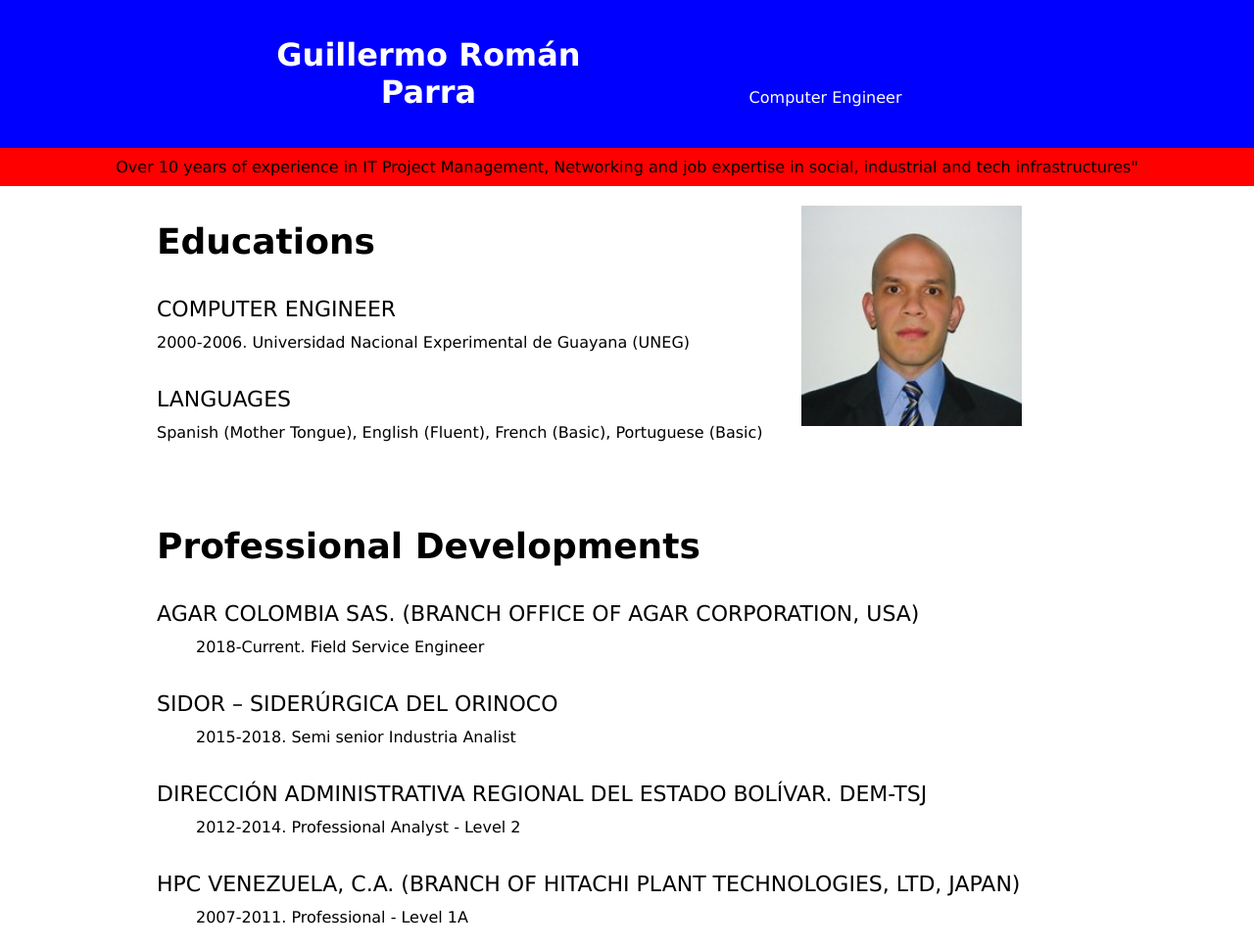
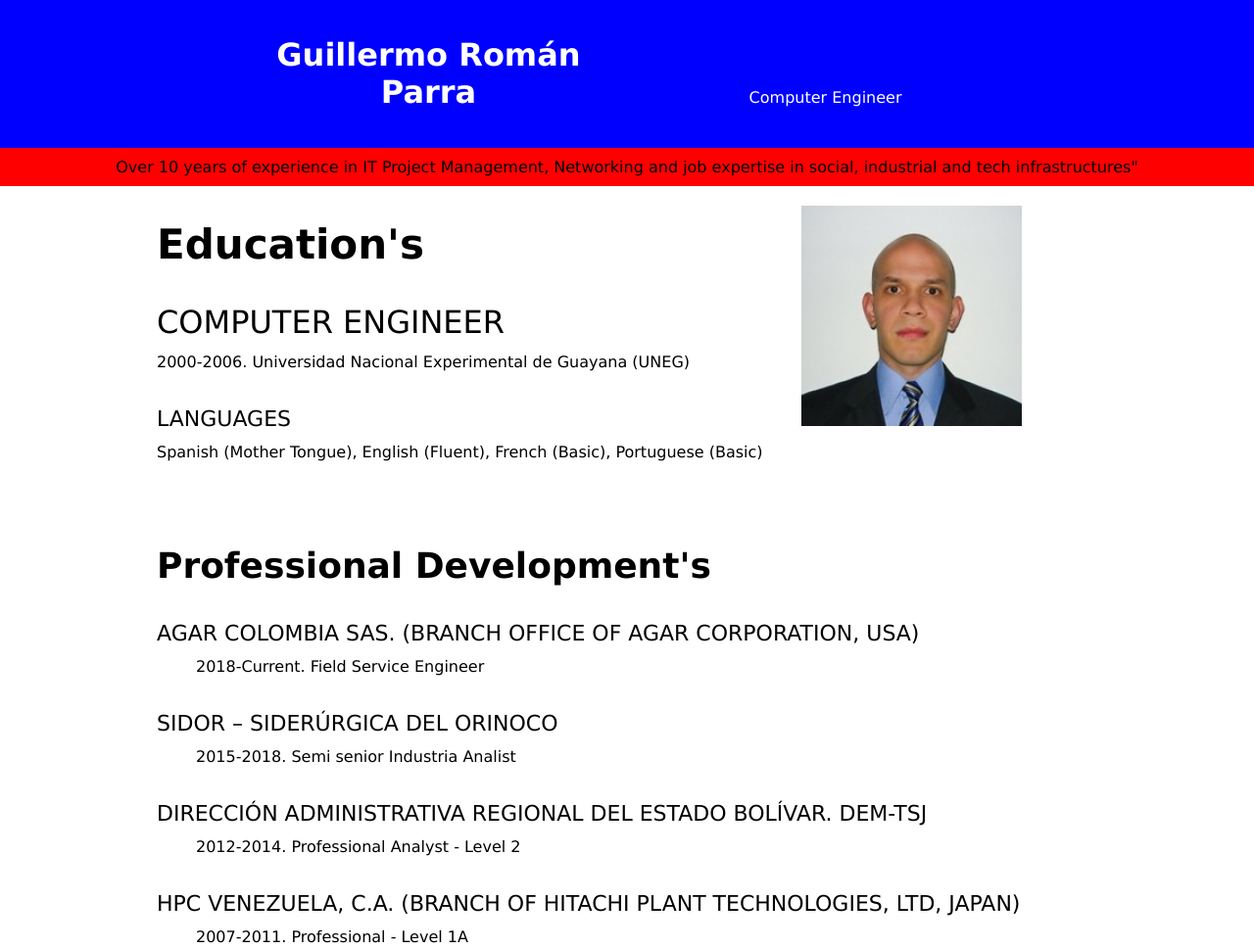
Before and after one commit to gromanp/CV, a plain HTML site: page index.html in a window 1280 px wide. Shown: the top 969 px of the page at 98% size. Drawn offline with Linux system fonts and the light colour scheme.

Commit message:
Cambio de parrafo y titulo

```diff
--- a/index.html
+++ b/index.html
@@ -17,10 +17,10 @@
     <section>
         <div style="width: 960px;height: 200px;margin-right: auto;margin-left:auto;">
             <div style="display: inline-block;width:68%;vertical-align: top;">
-                <h3 style="font-size: 36px;font-weight:700;">Educations</h3>
+                <h2 style="font-size: 42px;font-weight:700;">Education's</h2>
                 <div>
                     <dl>
-                        <dt style="font-size: 22px;text-transform:uppercase;margin-bottom: 12px;margin-top:36px;">Computer Engineer</dt>
+                        <dt style="font-size: 32px;text-transform:uppercase;margin-bottom: 12px;margin-top:36px;">Computer Engineer</dt>
                         <dd style="margin: 0px;">2000-2006. Universidad Nacional Experimental de Guayana (UNEG)</dd>
                     </dl>
                     <dl>
@@ -33,7 +33,7 @@
                 <img src="image/me.jfif" width="225">
             </div>
             <div style="margin-top: 70px;">
-                <h3 style="font-size: 36px;font-weight:700;">Professional Developments</h3>
+                <h2 style="font-size: 36px;font-weight:700;">Professional Development's</h2>
                 <div>
                     <dl>
                         <dt style="font-size: 22px;text-transform:uppercase;margin-bottom: 12px;margin-top:36px;">AGAR COLOMBIA SAS. (BRANCH OFFICE OF AGAR CORPORATION, USA)</dt>
```
